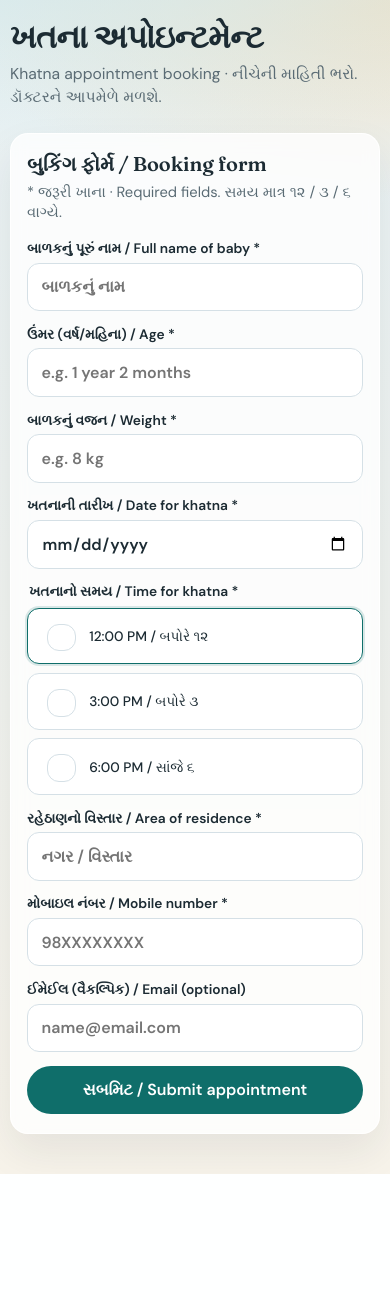
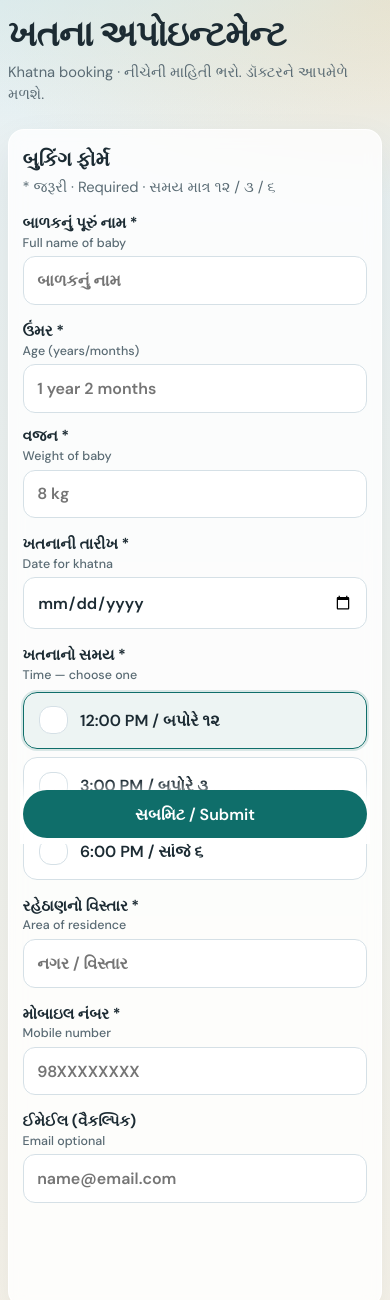
Before and after one commit to Pcdesai11/appointment-app, a Flask app: page / in a window 390 px wide. Shown: the top 1300 px of the page. Before the commit the page ends 1174 px from the top, so only its background shows below. Run offline with Flask 3, Linux system fonts and the light colour scheme.

Commit message:
Improve mobile layout for khatna form and doctor tables.
Co-authored-by: Cursor <cursoragent@cursor.com>

```diff
--- a/static/style.css
+++ b/static/style.css
@@ -364,10 +364,29 @@ tr:last-child td {
 
 .page-patient {
   width: min(560px, calc(100% - 1.25rem));
+  padding-left: max(0px, env(safe-area-inset-left));
+  padding-right: max(0px, env(safe-area-inset-right));
 }
 
 .page-patient .btn {
   width: 100%;
+}
+
+.label-stack {
+  display: grid;
+  gap: 0.1rem;
+}
+
+.label-gu {
+  font-size: 0.95rem;
+  font-weight: 700;
+  color: var(--ink);
+}
+
+.label-en {
+  font-size: 0.78rem;
+  font-weight: 500;
+  color: var(--muted);
 }
 
 .time-slots {
@@ -377,9 +396,8 @@ tr:last-child td {
 }
 
 .time-slots legend {
-  font-size: 0.86rem;
-  font-weight: 600;
-  margin-bottom: 0.45rem;
+  padding: 0;
+  margin-bottom: 0.55rem;
 }
 
 .time-options {
@@ -390,24 +408,48 @@ tr:last-child td {
 .time-option {
   display: flex;
   align-items: center;
-  gap: 0.65rem;
-  padding: 0.75rem 0.85rem;
+  gap: 0.75rem;
+  min-height: var(--tap);
+  padding: 0.85rem 0.95rem;
   border: 1px solid var(--line);
-  border-radius: 12px;
+  border-radius: 14px;
   background: #fff;
-  font-weight: 500;
+  font-weight: 600;
+  font-size: 0.95rem;
   cursor: pointer;
+  touch-action: manipulation;
+  -webkit-tap-highlight-color: transparent;
 }
 
 .time-option input {
-  width: auto;
+  width: 1.15rem;
+  height: 1.15rem;
   min-height: auto;
+  margin: 0;
+  flex-shrink: 0;
   accent-color: var(--accent);
 }
 
 .time-option:has(input:checked) {
   border-color: var(--accent);
+  background: rgba(15, 110, 106, 0.06);
   box-shadow: 0 0 0 2px rgba(15, 110, 106, 0.15);
+}
+
+.submit-bar {
+  position: sticky;
+  bottom: 0;
+  margin: 0.35rem -0.15rem 0;
+  padding: 0.65rem 0.15rem calc(0.35rem + env(safe-area-inset-bottom));
+  background: linear-gradient(180deg, rgba(255, 255, 255, 0), rgba(255, 255, 255, 0.96) 35%);
+}
+
+.form-patient {
+  gap: 1rem;
+}
+
+.form-patient input[type="date"] {
+  min-height: 52px;
 }
 
 .doctor-meta {
@@ -469,8 +511,32 @@ tr:last-child td {
 
 /* Phone: card-style rows instead of wide tables */
 @media (max-width: 640px) {
+  body {
+    overflow-x: hidden;
+  }
+
+  .page,
+  .page-patient {
+    width: calc(100% - 1rem);
+    max-width: 100%;
+    padding: 1rem 0 calc(1.5rem + env(safe-area-inset-bottom));
+  }
+
+  .brand {
+    font-size: clamp(1.7rem, 9vw, 2.3rem);
+  }
+
   .tagline {
-    font-size: 0.98rem;
+    font-size: 0.92rem;
+  }
+
+  .panel {
+    padding: 1rem 0.85rem 1.05rem;
+    border-radius: 16px;
+  }
+
+  .row {
+    grid-template-columns: 1fr;
   }
 
   .excel-path {
@@ -480,6 +546,27 @@ tr:last-child td {
 
   .excel-path a {
     text-align: center;
+    min-height: var(--tap);
+    display: flex;
+    align-items: center;
+    justify-content: center;
+  }
+
+  .doctor-meta {
+    font-size: 0.86rem;
+  }
+
+  .time-options {
+    grid-template-columns: 1fr;
+  }
+
+  .time-option {
+    min-height: 54px;
+    font-size: 1rem;
+  }
+
+  .chat-thread {
+    max-height: 45vh;
   }
 
   .table-wrap {
@@ -517,11 +604,12 @@ tr:last-child td {
 
   td {
     display: grid;
-    grid-template-columns: 6.5rem 1fr;
-    gap: 0.5rem;
-    padding: 0.55rem 0.85rem;
+    grid-template-columns: 5.5rem minmax(0, 1fr);
+    gap: 0.45rem;
+    padding: 0.55rem 0.8rem;
     border-bottom: 1px solid #eef3f5;
     font-size: 0.95rem;
+    overflow-wrap: anywhere;
   }
 
   td:last-child {
@@ -530,7 +618,7 @@ tr:last-child td {
 
   td::before {
     content: attr(data-label);
-    font-size: 0.72rem;
+    font-size: 0.7rem;
     font-weight: 700;
     letter-spacing: 0.04em;
     text-transform: uppercase;
@@ -543,7 +631,18 @@ tr:last-child td {
   }
 
   .ask-actions .btn,
-  .clear-chat-form .btn {
+  .clear-chat-form .btn,
+  .submit-bar .btn {
     width: 100%;
   }
 }
+
+@media (max-width: 380px) {
+  .label-gu {
+    font-size: 0.9rem;
+  }
+
+  td {
+    grid-template-columns: 4.8rem minmax(0, 1fr);
+  }
+}
--- a/templates/patient.html
+++ b/templates/patient.html
@@ -4,6 +4,7 @@
   <meta charset="UTF-8" />
   <meta name="viewport" content="width=device-width, initial-scale=1, viewport-fit=cover" />
   <meta name="theme-color" content="#e8f1f4" />
+  <meta name="mobile-web-app-capable" content="yes" />
   <title>ખતના અપોઇન્ટમેન્ટ | Khatna Appointment</title>
   <link rel="preconnect" href="https://fonts.googleapis.com" />
   <link rel="preconnect" href="https://fonts.gstatic.com" crossorigin />
@@ -14,7 +15,7 @@
   <div class="page page-patient">
     <header class="header">
       <p class="brand">ખતના અપોઇન્ટમેન્ટ</p>
-      <p class="tagline">Khatna appointment booking · નીચેની માહિતી ભરો. ડૉક્ટરને આપમેળે મળશે.</p>
+      <p class="tagline">Khatna booking · નીચેની માહિતી ભરો. ડૉક્ટરને આપમેળે મળશે.</p>
     </header>
 
     {% with messages = get_flashed_messages(with_categories=true) %}
@@ -28,32 +29,49 @@
     {% endwith %}
 
     <section class="panel panel-patient">
-      <h2>બુકિંગ ફોર્મ / Booking form</h2>
-      <p class="hint">* જરૂરી ખાના · Required fields. સમય માત્ર ૧૨ / ૩ / ૬ વાગ્યે.</p>
-      <form method="post" class="form">
+      <h2>બુકિંગ ફોર્મ</h2>
+      <p class="hint">* જરૂરી · Required · સમય માત્ર ૧૨ / ૩ / ૬</p>
+      <form method="post" class="form form-patient">
         <label>
-          બાળકનું પૂરું નામ / Full name of baby *
+          <span class="label-stack">
+            <span class="label-gu">બાળકનું પૂરું નામ *</span>
+            <span class="label-en">Full name of baby</span>
+          </span>
           <input type="text" name="baby_name" required placeholder="બાળકનું નામ" autocomplete="name" enterkeyhint="next" />
         </label>
 
         <div class="row">
           <label>
-            ઉંમર (વર્ષ/મહિના) / Age *
-            <input type="text" name="age" required placeholder="e.g. 1 year 2 months" enterkeyhint="next" />
+            <span class="label-stack">
+              <span class="label-gu">ઉંમર *</span>
+              <span class="label-en">Age (years/months)</span>
+            </span>
+            <input type="text" name="age" required placeholder="1 year 2 months" enterkeyhint="next" />
           </label>
           <label>
-            બાળકનું વજન / Weight *
-            <input type="text" name="weight" required placeholder="e.g. 8 kg" enterkeyhint="next" />
+            <span class="label-stack">
+              <span class="label-gu">વજન *</span>
+              <span class="label-en">Weight of baby</span>
+            </span>
+            <input type="text" name="weight" required placeholder="8 kg" enterkeyhint="next" />
           </label>
         </div>
 
         <label>
-          ખતનાની તારીખ / Date for khatna *
+          <span class="label-stack">
+            <span class="label-gu">ખતનાની તારીખ *</span>
+            <span class="label-en">Date for khatna</span>
+          </span>
           <input type="date" name="date" required />
         </label>
 
         <fieldset class="time-slots">
-          <legend>ખતનાનો સમય / Time for khatna *</legend>
+          <legend>
+            <span class="label-stack">
+              <span class="label-gu">ખતનાનો સમય *</span>
+              <span class="label-en">Time — choose one</span>
+            </span>
+          </legend>
           <div class="time-options">
             {% for t in allowed_times %}
               <label class="time-option">
@@ -65,21 +83,32 @@
         </fieldset>
 
         <label>
-          રહેઠાણનો વિસ્તાર / Area of residence *
+          <span class="label-stack">
+            <span class="label-gu">રહેઠાણનો વિસ્તાર *</span>
+            <span class="label-en">Area of residence</span>
+          </span>
           <input type="text" name="area" required placeholder="નગર / વિસ્તાર" enterkeyhint="next" />
         </label>
 
         <label>
-          મોબાઇલ નંબર / Mobile number *
-          <input type="tel" name="mobile" required placeholder="98XXXXXXXX" autocomplete="tel" inputmode="tel" enterkeyhint="next" />
+          <span class="label-stack">
+            <span class="label-gu">મોબાઇલ નંબર *</span>
+            <span class="label-en">Mobile number</span>
+          </span>
+          <input type="tel" name="mobile" required placeholder="98XXXXXXXX" autocomplete="tel" inputmode="numeric" enterkeyhint="next" />
         </label>
 
         <label>
-          ઈમેઈલ (વૈકલ્પિક) / Email (optional)
+          <span class="label-stack">
+            <span class="label-gu">ઈમેઈલ (વૈકલ્પિક)</span>
+            <span class="label-en">Email optional</span>
+          </span>
           <input type="email" name="email" placeholder="name@email.com" autocomplete="email" enterkeyhint="done" />
         </label>
 
-        <button type="submit" class="btn btn-primary">સબમિટ / Submit appointment</button>
+        <div class="submit-bar">
+          <button type="submit" class="btn btn-primary">સબમિટ / Submit</button>
+        </div>
       </form>
     </section>
   </div>
```
